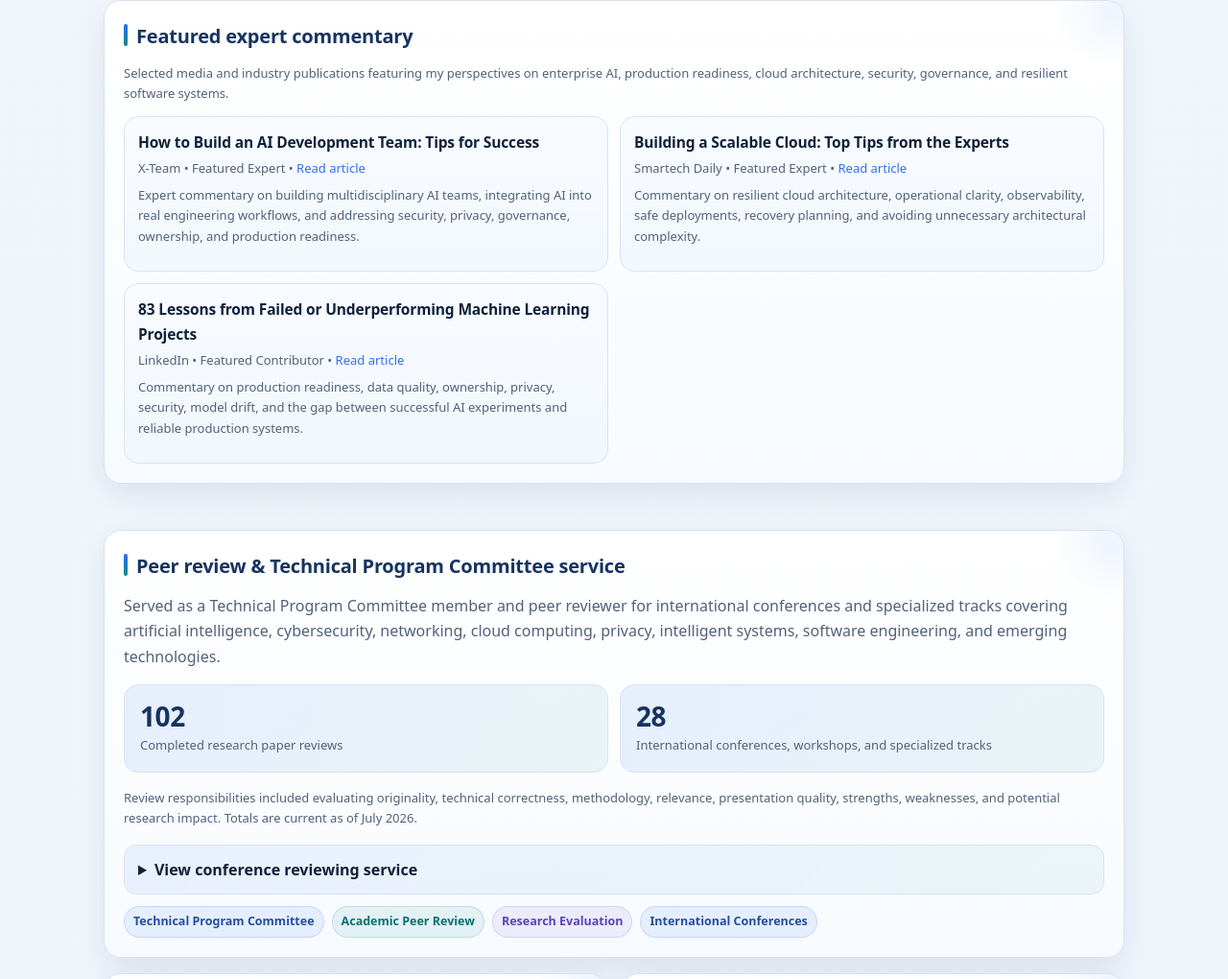
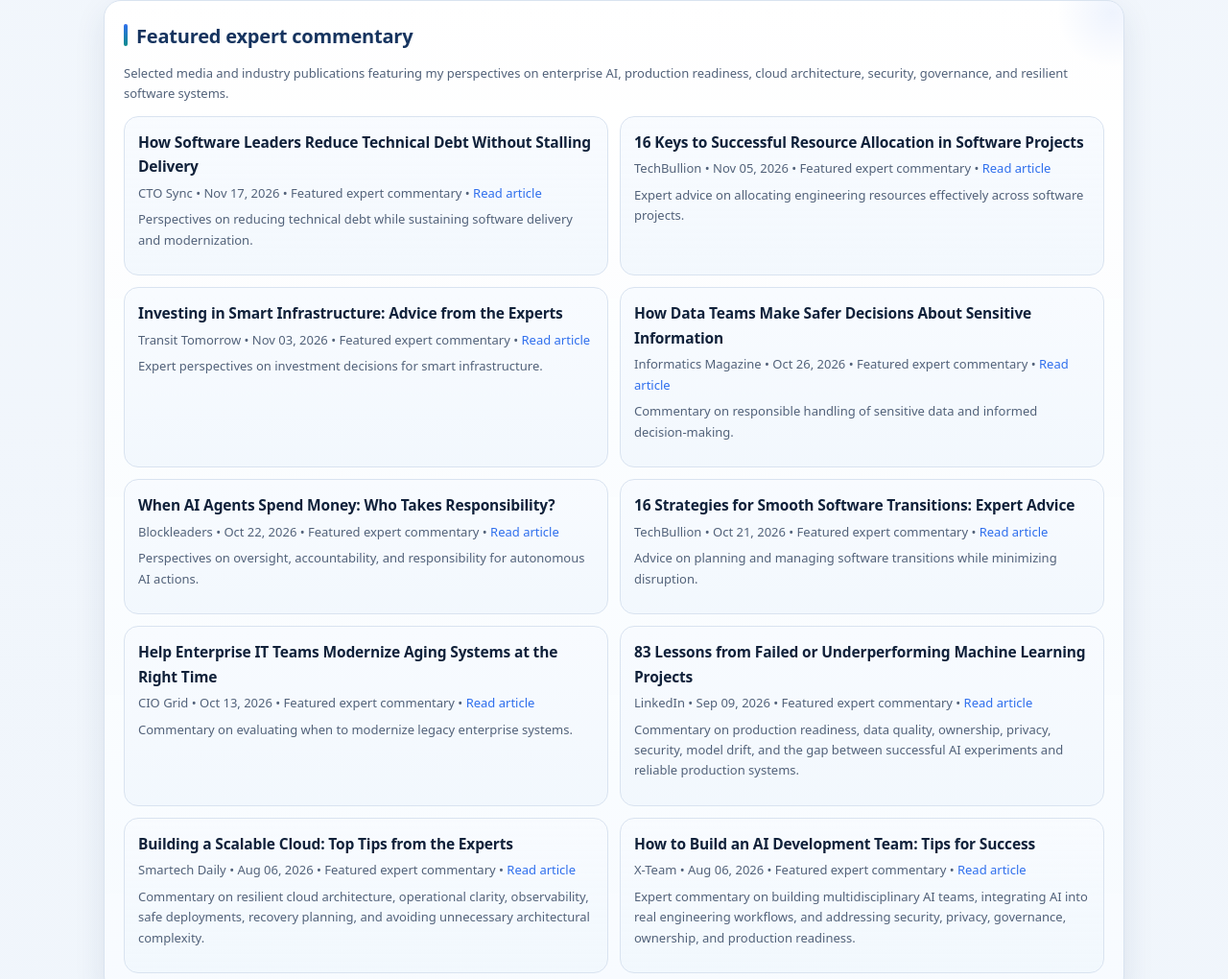
Before and after one commit to BhaskarSawant/bhaskarsawant.github.io, a plain HTML site: page index.html in a window 1280 px wide. Shown: the part 5421-6441 px from the top of the page at 96% size. Drawn offline with Linux system fonts and the light colour scheme.

Commit message:
Update expert commentary articles in index.html

```diff
--- a/index.html
+++ b/index.html
@@ -701,45 +701,65 @@
         Selected media and industry publications featuring my perspectives on enterprise AI,
         production readiness, cloud architecture, security, governance, and resilient software systems.
       </p>
-
       <div class="timeline">
         <div class="item">
-          <h3>How to Build an AI Development Team: Tips for Success</h3>
-          <div class="meta">
-            X-Team • Featured Expert •
-            <a href="https://x-team.com/magazine/how-to-build-an-ai-development-team-tips-for-success"
-               target="_blank" rel="noopener noreferrer">Read article</a>
-          </div>
-          <p class="note">
-            Expert commentary on building multidisciplinary AI teams, integrating AI into real engineering workflows,
-            and addressing security, privacy, governance, ownership, and production readiness.
-          </p>
+          <h3>How Software Leaders Reduce Technical Debt Without Stalling Delivery</h3>
+          <div class="meta">CTO Sync • Nov 17, 2026 • Featured expert commentary • <a href="https://ctosync.com/qa/how-software-leaders-reduce-technical-debt-without-stalling-delivery/" target="_blank" rel="noopener noreferrer">Read article</a></div>
+          <p class="note">Perspectives on reducing technical debt while sustaining software delivery and modernization.</p>
+        </div>
+
+        <div class="item">
+          <h3>16 Keys to Successful Resource Allocation in Software Projects</h3>
+          <div class="meta">TechBullion • Nov 05, 2026 • Featured expert commentary • <a href="https://techbullion.com/16-keys-to-successful-resource-allocation-in-software-projects/" target="_blank" rel="noopener noreferrer">Read article</a></div>
+          <p class="note">Expert advice on allocating engineering resources effectively across software projects.</p>
+        </div>
+
+        <div class="item">
+          <h3>Investing in Smart Infrastructure: Advice from the Experts</h3>
+          <div class="meta">Transit Tomorrow • Nov 03, 2026 • Featured expert commentary • <a href="https://transittomorrow.com/investing-in-smart-infrastructure-advice-from-the-experts/" target="_blank" rel="noopener noreferrer">Read article</a></div>
+          <p class="note">Expert perspectives on investment decisions for smart infrastructure.</p>
+        </div>
+
+        <div class="item">
+          <h3>How Data Teams Make Safer Decisions About Sensitive Information</h3>
+          <div class="meta">Informatics Magazine • Oct 26, 2026 • Featured expert commentary • <a href="https://informaticsmagazine.com/qa/how-data-teams-make-safer-decisions-about-sensitive-information/" target="_blank" rel="noopener noreferrer">Read article</a></div>
+          <p class="note">Commentary on responsible handling of sensitive data and informed decision-making.</p>
+        </div>
+
+        <div class="item">
+          <h3>When AI Agents Spend Money: Who Takes Responsibility?</h3>
+          <div class="meta">Blockleaders • Oct 22, 2026 • Featured expert commentary • <a href="https://blockleaders.io/when-ai-agents-spend-money-who-takes-responsibility/" target="_blank" rel="noopener noreferrer">Read article</a></div>
+          <p class="note">Perspectives on oversight, accountability, and responsibility for autonomous AI actions.</p>
+        </div>
+
+        <div class="item">
+          <h3>16 Strategies for Smooth Software Transitions: Expert Advice</h3>
+          <div class="meta">TechBullion • Oct 21, 2026 • Featured expert commentary • <a href="https://techbullion.com/16-strategies-for-smooth-software-transitions-expert-advice/" target="_blank" rel="noopener noreferrer">Read article</a></div>
+          <p class="note">Advice on planning and managing software transitions while minimizing disruption.</p>
+        </div>
+
+        <div class="item">
+          <h3>Help Enterprise IT Teams Modernize Aging Systems at the Right Time</h3>
+          <div class="meta">CIO Grid • Oct 13, 2026 • Featured expert commentary • <a href="https://ciogrid.com/qa/help-enterprise-it-teams-modernize-aging-systems-at-the-right-time/" target="_blank" rel="noopener noreferrer">Read article</a></div>
+          <p class="note">Commentary on evaluating when to modernize legacy enterprise systems.</p>
+        </div>
+
+        <div class="item">
+          <h3>83 Lessons from Failed or Underperforming Machine Learning Projects</h3>
+          <div class="meta">LinkedIn • Sep 09, 2026 • Featured expert commentary • <a href="https://www.linkedin.com/pulse/83-lessons-from-failed-underperforming-machine-learning-karan-raval-nkunc/?trackingId=JN066o69SmKplf6nootZ7Q%3D%3D" target="_blank" rel="noopener noreferrer">Read article</a></div>
+          <p class="note">Commentary on production readiness, data quality, ownership, privacy, security, model drift, and the gap between successful AI experiments and reliable production systems.</p>
         </div>
 
         <div class="item">
           <h3>Building a Scalable Cloud: Top Tips from the Experts</h3>
-          <div class="meta">
-            Smartech Daily • Featured Expert •
-            <a href="https://smartechdaily.com/building-a-scalable-cloud-top-tips-from-the-experts/"
-               target="_blank" rel="noopener noreferrer">Read article</a>
-          </div>
-          <p class="note">
-            Commentary on resilient cloud architecture, operational clarity, observability, safe deployments,
-            recovery planning, and avoiding unnecessary architectural complexity.
-          </p>
+          <div class="meta">Smartech Daily • Aug 06, 2026 • Featured expert commentary • <a href="https://smartechdaily.com/building-a-scalable-cloud-top-tips-from-the-experts/" target="_blank" rel="noopener noreferrer">Read article</a></div>
+          <p class="note">Commentary on resilient cloud architecture, operational clarity, observability, safe deployments, recovery planning, and avoiding unnecessary architectural complexity.</p>
         </div>
 
         <div class="item">
-          <h3>83 Lessons from Failed or Underperforming Machine Learning Projects</h3>
-          <div class="meta">
-            LinkedIn • Featured Contributor •
-            <a href="https://www.linkedin.com/pulse/83-lessons-from-failed-underperforming-machine-learning-karan-raval-nkunc/?trackingId=JN066o69SmKplf6nootZ7Q%3D%3D"
-               target="_blank" rel="noopener noreferrer">Read article</a>
-          </div>
-          <p class="note">
-            Commentary on production readiness, data quality, ownership, privacy, security, model drift,
-            and the gap between successful AI experiments and reliable production systems.
-          </p>
+          <h3>How to Build an AI Development Team: Tips for Success</h3>
+          <div class="meta">X-Team • Aug 06, 2026 • Featured expert commentary • <a href="https://x-team.com/magazine/how-to-build-an-ai-development-team-tips-for-success" target="_blank" rel="noopener noreferrer">Read article</a></div>
+          <p class="note">Expert commentary on building multidisciplinary AI teams, integrating AI into real engineering workflows, and addressing security, privacy, governance, ownership, and production readiness.</p>
         </div>
       </div>
     </div>
```
